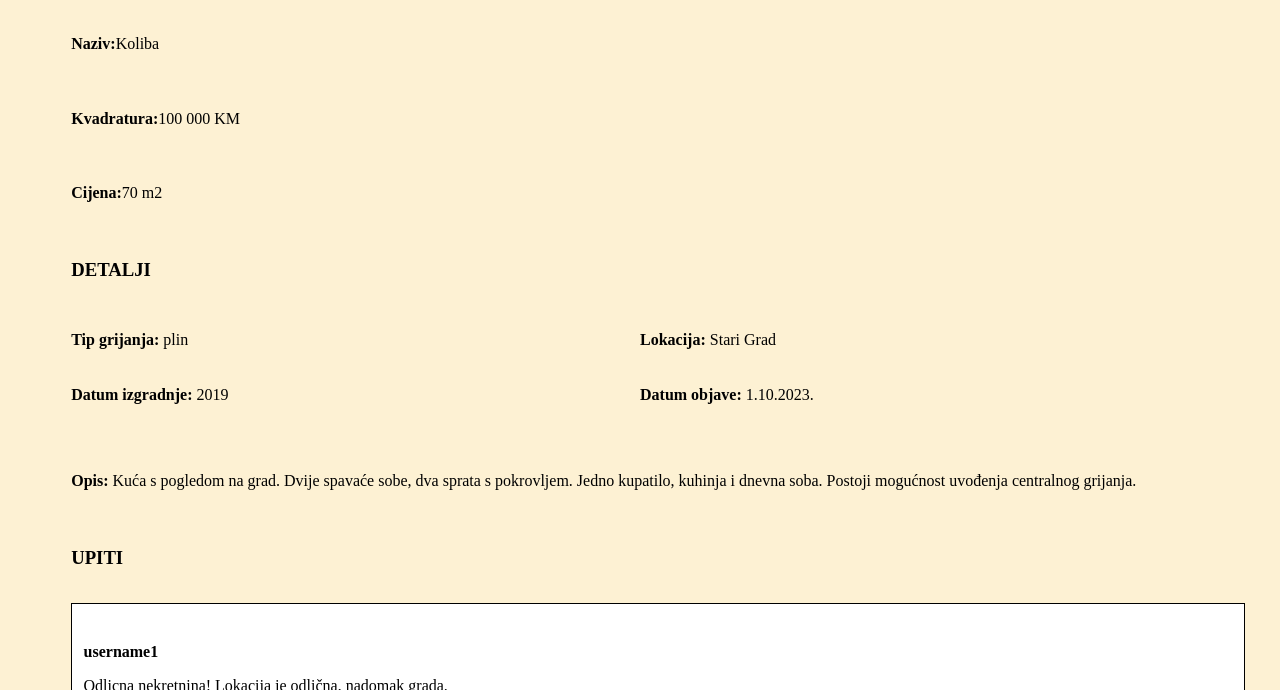
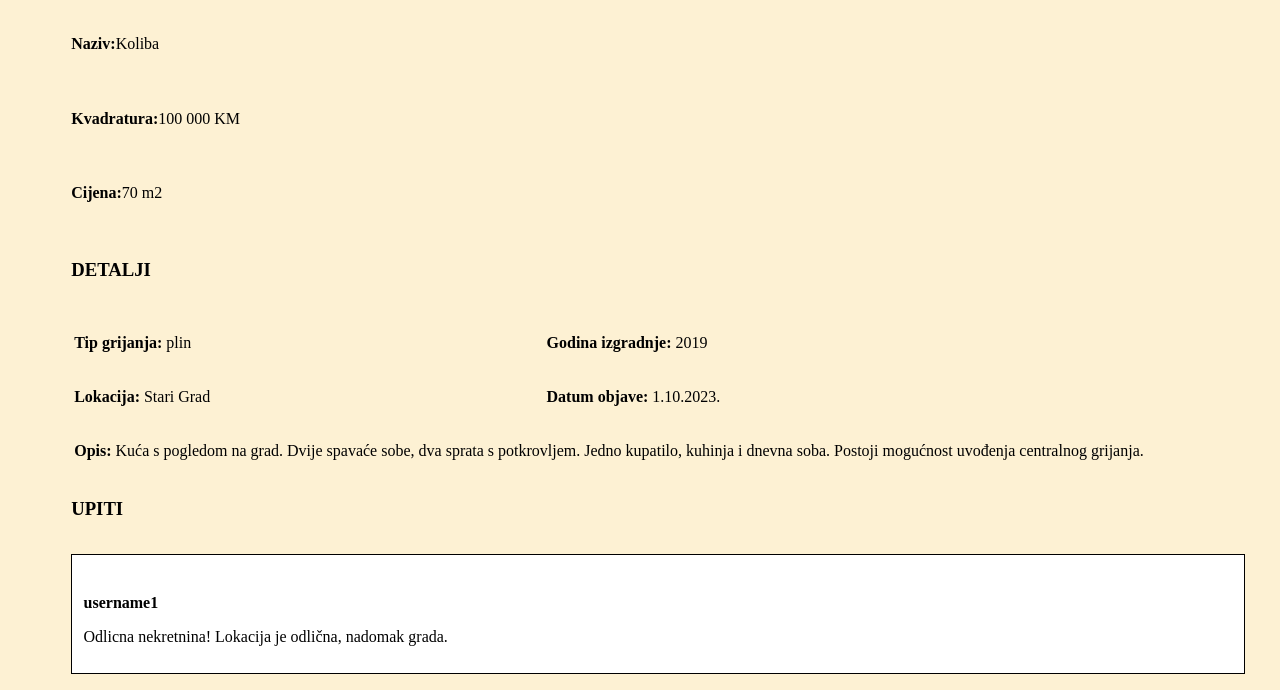
Before and after one commit to AHromic1/Real-estates-website, a plain HTML site: page html/detalji.html in a window 1280 px wide. Shown: the part 559-1249 px from the top of the page. Drawn offline with Linux system fonts and the light colour scheme.

Commit message:
Converted Details into table plus minor changes

```diff
--- a/css/nekretnineStil.css
+++ b/css/nekretnineStil.css
@@ -9,7 +9,7 @@
     .details{
       display: grid;
       width: 100%;
-      grid-template-columns: 300px 300px 300px;
+      grid-template-columns: repeat(auto-fit, minmax(300px, 300px));
       column-gap: 20px;
       row-gap: 20px;
     }
--- a/html/detalji.html
+++ b/html/detalji.html
@@ -21,14 +21,30 @@
 
     <h3 class="posSubheading">DETALJI</h3>
     <div id="detalji">
-        <div class="details">
+        <table>
+            <tr>
+            <td>
             <p><b>Tip grijanja:</b> plin</p>
+            </td>
+            <td>
+            <p><b>Godina izgradnje:</b> 2019</p>
+            </td>
+            </tr>
+            <tr>
+            <td>
             <p><b>Lokacija:</b> Stari Grad</p>
-            <p><b>Datum izgradnje:</b> 2019</p>
+            </td>
+            <td>
             <p><b>Datum objave:</b> 1.10.2023.</p>
-        </div>
-        <p class="pos2 pos"><b>Opis: </b>Kuća s pogledom na grad. Dvije spavaće sobe, dva sprata s pokrovljem. Jedno kupatilo, kuhinja i dnevna soba.
-        Postoji mogućnost uvođenja centralnog grijanja.</p>
+            </td>
+            </tr>
+            <tr>
+            <td colspan="2">
+            <p><b>Opis: </b>Kuća s pogledom na grad. Dvije spavaće sobe, dva sprata s potkrovljem. Jedno kupatilo, kuhinja i dnevna soba.
+            Postoji mogućnost uvođenja centralnog grijanja.</p>
+            </td>
+            </tr>
+        </table>
     </div>
 
     <h3 class="posSubheading">UPITI</h3>
```
Also changed, not shown: html/menu.html (+1 -0 lines).
